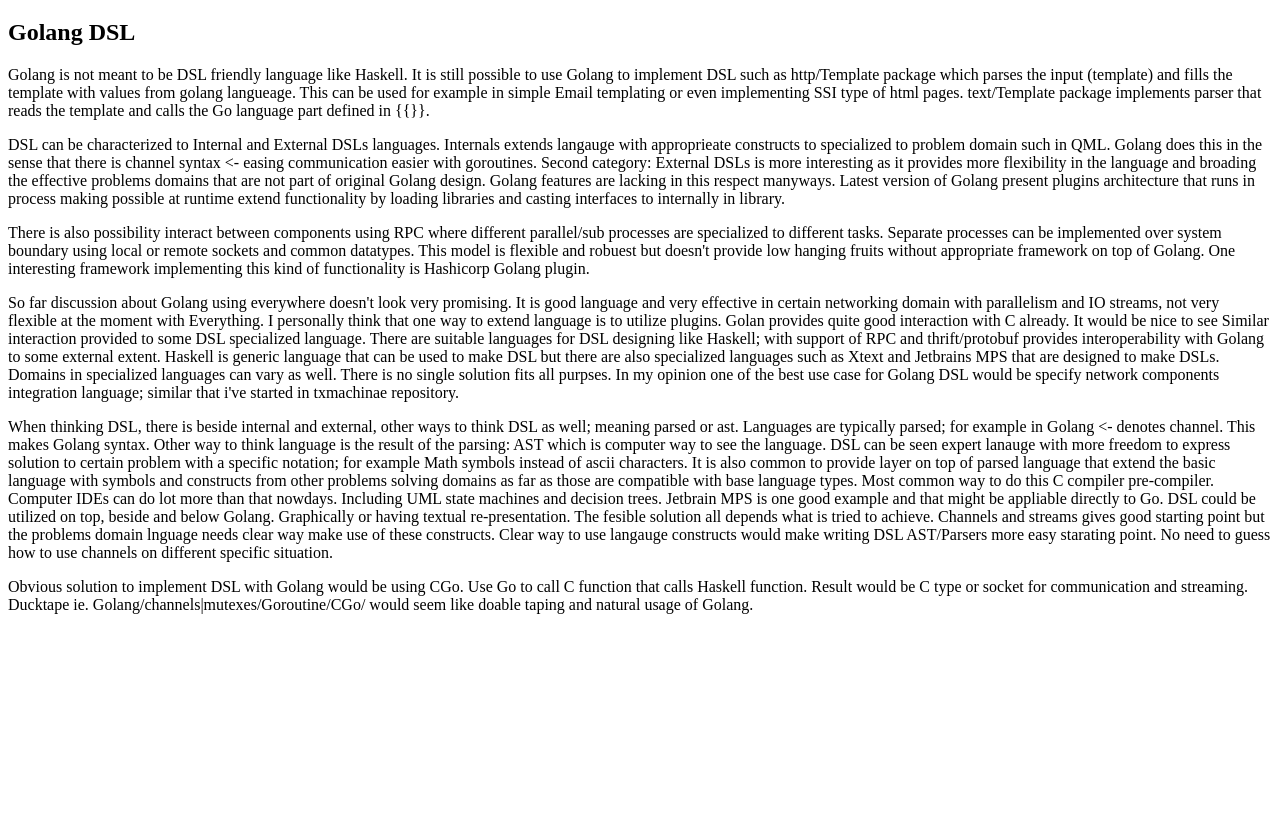
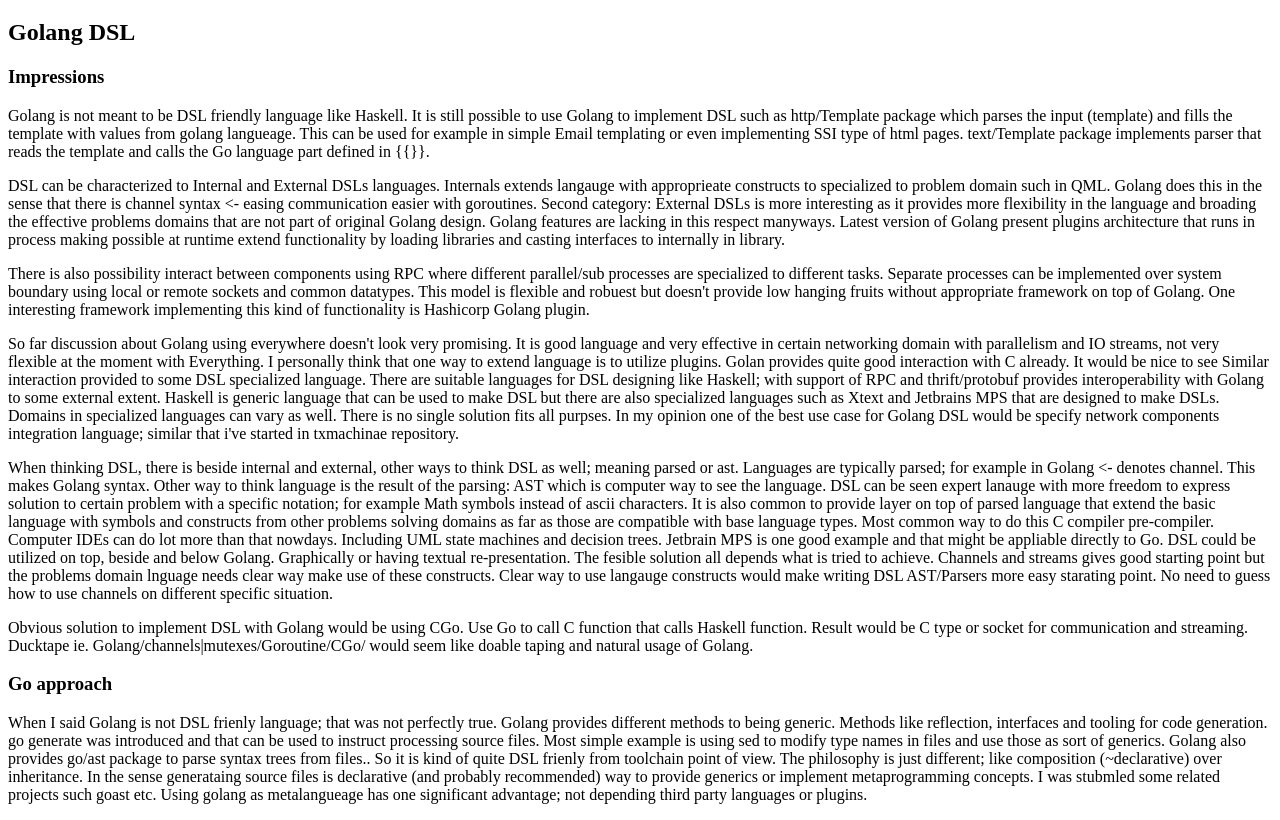
Before and after one commit to aetelani/aetelani.github.io, a plain HTML site: page index.html in a window 1280 px wide. Shown: the part 61-881 px from the top of the page. Before the commit the page ends 800 px from the top, so only its background shows below. Drawn offline with Linux system fonts and the light colour scheme.

Commit message:
Update index.html
Go approach to generics and mp

```diff
--- a/index.html
+++ b/index.html
@@ -11,11 +11,14 @@
 <body>
   <h1>Private research notes</h1>
   <h2>Golang DSL</h2>
+  <h3>Impressions</h3>
   <p>Golang is not meant to be DSL friendly language like Haskell. It is still possible to use Golang to implement DSL such as http/Template package which parses the input (template) and fills the template with values from golang langueage. This can be used for example in simple Email templating or even implementing SSI type of html pages. text/Template package implements parser that reads the template and calls the Go language part defined in {{}}.</p>
   <p>DSL can be characterized to Internal and External DSLs languages. Internals extends langauge with approprieate constructs to specialized to problem domain such in QML. Golang does this in the sense that there is channel syntax <- easing communication easier with goroutines. Second category: External DSLs is more interesting as it provides more flexibility in the language and broading the effective problems domains that are not part of original Golang design. Golang features are lacking in this respect manyways. Latest version of Golang present plugins architecture that runs in process making possible at runtime extend functionality by loading libraries and casting interfaces to internally in library.</p>
   <p>There is also possibility interact between components using RPC where different parallel/sub processes are specialized to different tasks. Separate processes can be implemented over system boundary using local or remote sockets and common datatypes. This model is flexible and robuest but doesn't provide low hanging fruits without appropriate framework on top of Golang. One interesting framework implementing this kind of functionality is Hashicorp Golang plugin.</p>
   <p>So far discussion about Golang using everywhere doesn't look very promising. It is good language and very effective in certain networking domain with parallelism and IO streams, not very flexible at the moment with Everything. I personally think that one way to extend language is to utilize plugins. Golan provides quite good interaction with C already. It would be nice to see Similar interaction provided to some DSL specialized language. There are suitable languages for DSL designing like Haskell; with support of RPC and thrift/protobuf provides interoperability with Golang to some external extent. Haskell is generic language that can be used to make DSL but there are also specialized languages such as Xtext and Jetbrains MPS that are designed to make DSLs. Domains in specialized languages can vary as well. There is no single solution fits all purpses. In my opinion one of the best use case for Golang DSL would be specify network components integration language; similar that i've started in txmachinae repository.</p>
   <p>When thinking DSL, there is beside internal and external, other ways to think DSL as well; meaning parsed or ast. Languages are typically parsed; for example in Golang <- denotes channel. This makes Golang syntax. Other way to think language is the result of the parsing: AST which is computer way to see the language. DSL can be seen expert lanauge with more freedom to express solution to certain problem with a specific notation; for example Math symbols instead of ascii characters. It is also common to provide layer on top of parsed language that extend the basic language with symbols and constructs from other problems solving domains as far as those are compatible with base language types. Most common way to do this C compiler pre-compiler. Computer IDEs can do lot more than that nowdays. Including UML state machines and decision trees. Jetbrain MPS is one good example and that might be appliable directly to Go. DSL could be utilized on top, beside and below Golang. Graphically or having textual re-presentation. The fesible solution all depends what is tried to achieve. Channels and streams gives good starting point but the problems domain lnguage needs clear way make use of these constructs. Clear way to use langauge constructs would make writing DSL AST/Parsers more easy starating point. No need to guess how to use channels on different specific situation.</p>
   <p>Obvious solution to implement DSL with Golang would be using CGo. Use Go to call C function that calls Haskell function. Result would be C type or socket for communication and streaming. Ducktape ie. Golang/channels|mutexes/Goroutine/CGo/<dsl> would seem like doable taping and natural usage of Golang. </p>
+  <h3>Go approach</h3>
+  <p>When I said Golang is not DSL frienly language; that was not perfectly true. Golang provides different methods to being generic. Methods like reflection, interfaces and tooling for code generation. go generate was introduced and that can be used to instruct processing source files. Most simple example is using sed to modify type names in files and use those as sort of generics. Golang also provides go/ast package to parse syntax trees from files.. So it is kind of quite DSL frienly from toolchain point of view. The philosophy is just different; like composition (~declarative) over inheritance. In the sense generataing source files is declarative (and probably recommended) way to provide generics or implement metaprogramming concepts. I was stubmled some related projects such goast etc. Using golang as metalangueage has one significant advantage; not depending third party languages or plugins.</p>
   </body>
 </html>
```
